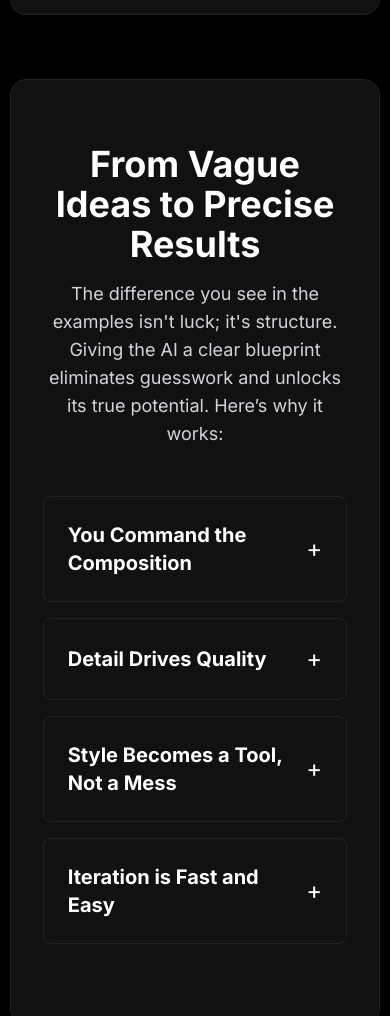
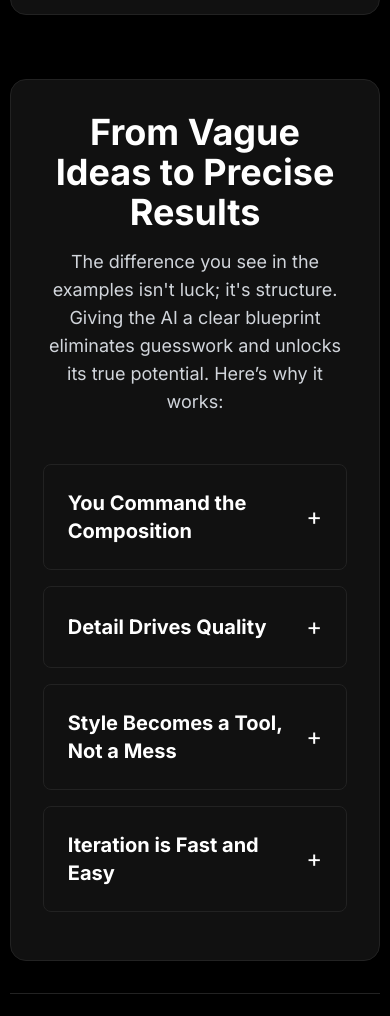
Before and after one commit to derpblerf02/WEB110, a website: page Final/examples.html in a window 390 px wide. Shown: the part 2384-3400 px from the top of the page. Drawn offline with nearby package versions, Linux system fonts and the light colour scheme.

Commit message:
Update examples.html

```diff
--- a/Final/examples.html
+++ b/Final/examples.html
@@ -105,7 +105,7 @@
             </section>
 
             <!-- ===== Deep-dive accordion ===== -->
-            <section id="why-it-works" class="py-16">
+            <section id="why-it-works" class="py-8 sm:py-16">
                 <div class="text-center mb-12">
                     <h2 class="text-4xl md:text-5xl font-bold">From Vague Ideas to Precise Results</h2>
                     <p class="text-lg text-gray-300 max-w-3xl mx-auto mt-4">The difference you see in the examples isn't luck; it's structure. Giving the AI a clear blueprint eliminates guesswork and unlocks its true potential. Here’s why it works:</p>
```
